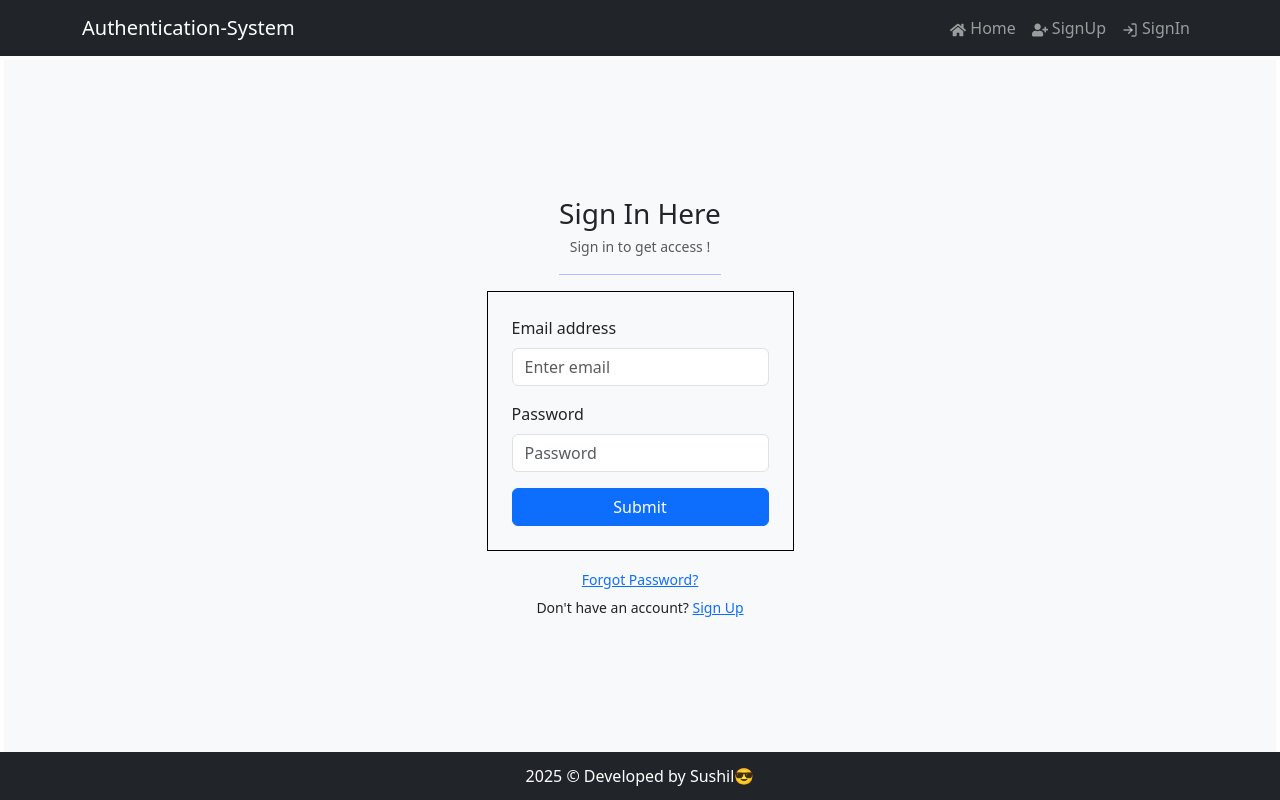
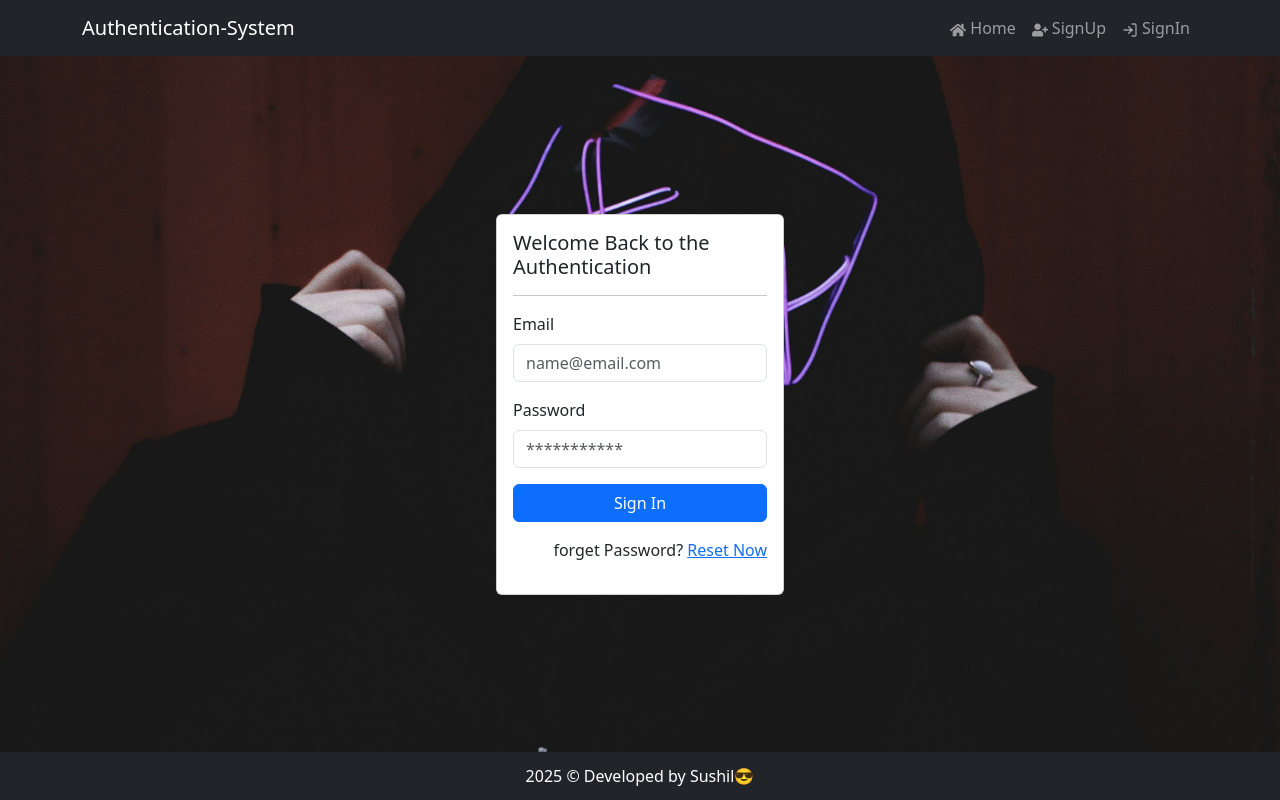
Before and after one commit to sushil-40/ft_authentication_system, a React (Vite) app: page /login in a window 1280 px wide. Built offline with nearby package versions, Linux system fonts and the light colour scheme.

Commit message:
login page created

```diff
--- a/src/App.css
+++ b/src/App.css
@@ -26,3 +26,10 @@ body,
   height: 3rem;
   line-height: 3rem;
 }
+
+/* sign in page  */
+.signin-page {
+  min-height: 100%;
+  background: url(./assets/login1.jpg) center no-repeat;
+  background-size: cover;
+}
--- a/src/pages/auth/SignInPage.jsx
+++ b/src/pages/auth/SignInPage.jsx
@@ -1,43 +1,97 @@
 import Button from "react-bootstrap/Button";
 import Form from "react-bootstrap/Form";
 import { Link } from "react-router-dom";
+import CustomInput from "../../components/customInput/CustomInput.jsx";
+import Card from "react-bootstrap/Card";
+import useForm from "../../hooks/useForm.js";
+import { useRef } from "react";
 
+const initialState = {};
 const SignInPage = () => {
+  const { form, handleOnChange } = useForm(initialState);
+
+  const emailRef = useRef();
+  const passwordRef = useRef();
+
+  const handleOnSubmit = (e) => {
+    e.preventDefault();
+    const email = emailRef.current.value;
+    const password = passwordRef.current.value;
+    console.log(email, password);
+    // {
+    //   console.log(form);
+    // }
+  };
   return (
-    <div className="form-wrapper bg-body-tertiary m-1 d-flex justify-content-center align-items-center flex-column">
-      <div className="text-center">
-        <h3 className="mb-1">Sign In Here</h3>
-        <small className="text-muted">Sign in to get access !</small>
-        <hr style={{ color: "blue" }} />
-      </div>
+    // <div className="form-wrapper bg-body-tertiary m-1 d-flex justify-content-center align-items-center flex-column">
+    //   <div className="text-center">
+    //     <h3 className="mb-1">Sign In Here</h3>
+    //     <small className="text-muted">Sign in to get access !</small>
+    //     <hr style={{ color: "blue" }} />
+    //   </div>
 
-      <div className="form-content">
-        <Form className="form p-4" style={{ border: "1px solid black" }}>
-          <Form.Group className="mb-3" controlId="formBasicEmail">
-            <Form.Label>Email address</Form.Label>
-            <Form.Control type="email" placeholder="Enter email" />
-          </Form.Group>
+    //   <div className="form-content">
+    //     <Form className="form p-4" style={{ border: "1px solid black" }}>
+    //       <Form.Group className="mb-3" controlId="formBasicEmail">
+    //         <Form.Label>Email address</Form.Label>
+    //         <Form.Control type="email" placeholder="Enter email" />
+    //       </Form.Group>
 
-          <Form.Group className="mb-3" controlId="formBasicPassword">
-            <Form.Label>Password</Form.Label>
-            <Form.Control type="password" placeholder="Password" />
-          </Form.Group>
+    //       <Form.Group className="mb-3" controlId="formBasicPassword">
+    //         <Form.Label>Password</Form.Label>
+    //         <Form.Control type="password" placeholder="Password" />
+    //       </Form.Group>
 
-          <Button className="w-100" variant="primary" type="submit">
-            Submit
-          </Button>
-        </Form>
-      </div>
-      <div className="text-center mt-3">
-        <small>
-          <Link to="/forgot-password">Forgot Password?</Link>
-        </small>
-      </div>
-      <div className="text-center mt-1">
-        <small>
-          Don't have an account? <Link to="/signup">Sign Up</Link>
-        </small>
-      </div>
+    //       <Button className="w-100" variant="primary" type="submit">
+    //         Submit
+    //       </Button>
+    //     </Form>
+    //   </div>
+    //   <div className="text-center mt-3">
+    //     <small>
+    //       <Link to="/forgot-password">Forgot Password?</Link>
+    //     </small>
+    //   </div>
+    //   <div className="text-center mt-1">
+    //     <small>
+    //       Don't have an account? <Link to="/signup">Sign Up</Link>
+    //     </small>
+    //   </div>
+    // </div>
+
+    <div className="signin-page d-flex justify-content-center align-items-center">
+      <Card style={{ width: "18rem" }}>
+        <Card.Body>
+          <Card.Title>Welcome Back to the Authentication</Card.Title>
+          <hr />
+          <Form onSubmit={handleOnSubmit}>
+            <CustomInput
+              label="Email"
+              name="email"
+              type="email"
+              required
+              placeholder="name@email.com"
+              // onChange={handleOnChange}
+              ref={emailRef}
+            />
+            <CustomInput
+              label="Password"
+              name="password"
+              type="password"
+              required
+              placeholder="***********"
+              // onChange={handleOnChange}
+              ref={passwordRef}
+            />
+            <div className="d-grid">
+              <Button type="submit">Sign In</Button>
+            </div>
+          </Form>
+          <div className="text-end my-3">
+            forget Password? <a href="/forget-password">Reset Now</a>{" "}
+          </div>
+        </Card.Body>
+      </Card>
     </div>
   );
 };
```
Also changed, not shown: src/assets/login1.jpg (added).
